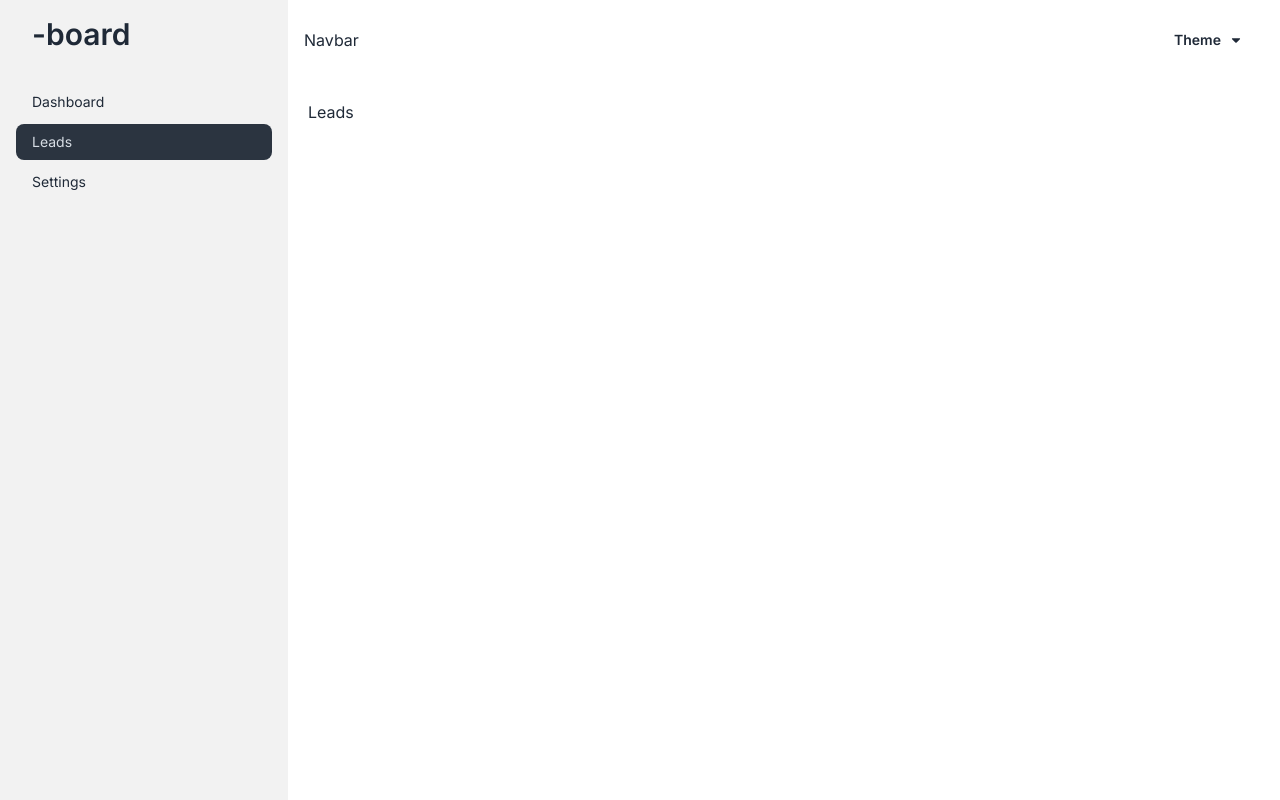
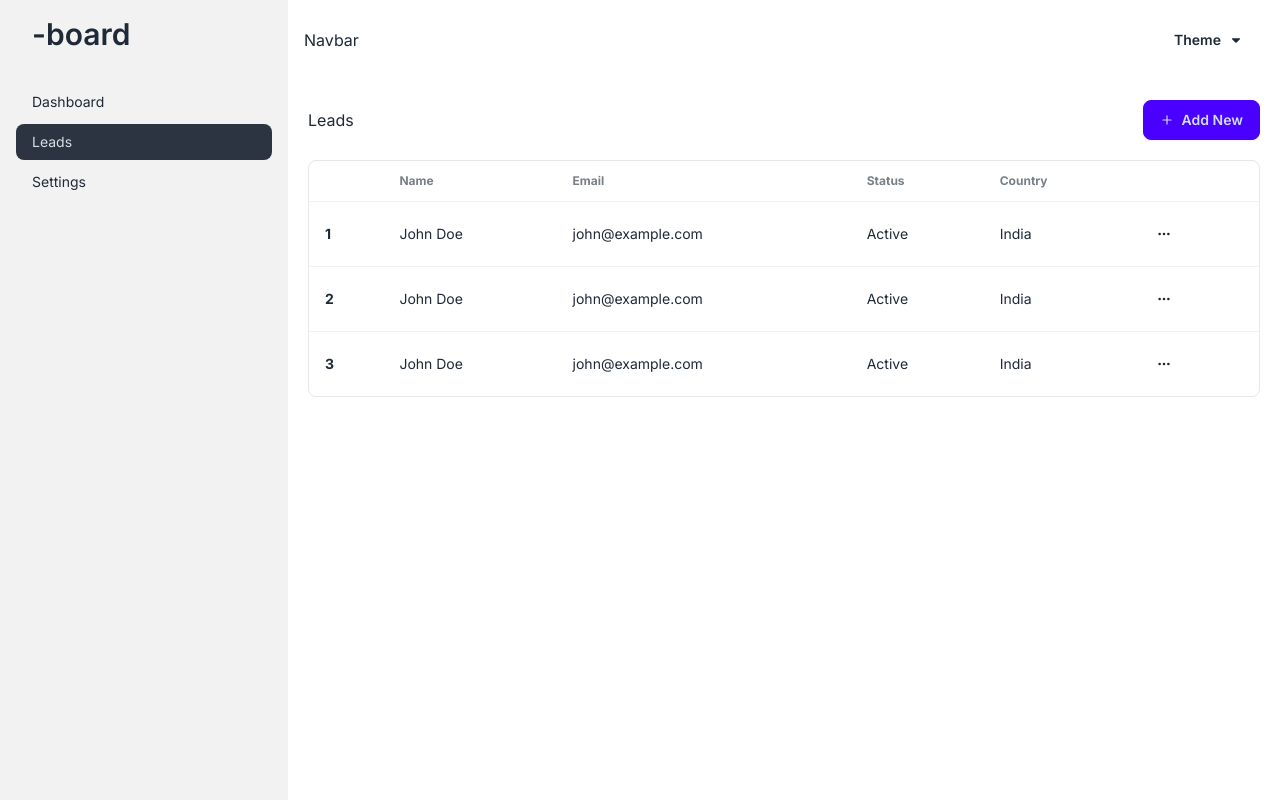
Before and after one commit to itsajaygaur/dashboard, a Next.js app: page /leads in a window 1280 px wide. Built offline with nearby package versions, Linux system fonts and the light colour scheme.

Commit message:
add table in lead page

```diff
--- a/src/app/layout.tsx
+++ b/src/app/layout.tsx
@@ -8,7 +8,7 @@ import { ThemeProvider } from "@/components/theme-provider";
 const inter = Inter({ subsets: ["latin"] });
 
 export const metadata: Metadata = {
-  title: "Create Next App",
+  title: "Dashboard",
   description: "Generated by create next app",
 };
 
--- a/src/app/leads/page.tsx
+++ b/src/app/leads/page.tsx
@@ -1,7 +1,74 @@
+import { BsThreeDots } from "react-icons/bs";
+import { FiPlus } from "react-icons/fi";
+
+const data = [
+  {
+    id: 1,
+    name: "John Doe",
+    image: "https://api.lorem.space/image/face?w=150&h=150",
+    email: "john@example.com",
+    country: "India",
+    status: "Active",
+  },
+  {
+    id: 2,
+    name: "John Doe",
+    image: "https://api.lorem.space/image/face?w=150&h=150",
+    email: "john@example.com",
+    country: "India",
+    status: "Active",
+  },
+  {
+    id: 3,
+    name: "John Doe",
+    image: "https://api.lorem.space/image/face?w=150&h=150",
+    email: "john@example.com",
+    country: "India",
+    status: "Active",
+  },
+];
+
 export default function Leads() {
   return (
     <section className="p-5">
-      <h1>Leads</h1>
+      <div className="flex justify-between gap-5 items-center mb-5">
+        <h1>Leads</h1>
+        <button className="btn btn-primary">
+          <FiPlus /> Add New
+        </button>
+      </div>
+
+      <div className="overflow-x-auto border rounded-lg">
+        <table className="table ">
+          {/* head */}
+          <thead>
+            <tr>
+              <th></th>
+              <th>Name</th>
+              <th>Email</th>
+              <th>Status</th>
+              <th>Country</th>
+            </tr>
+          </thead>
+          <tbody>
+            {data.map((item) => (
+              <tr key={item.id}>
+                <th>{item.id}</th>
+                <td>{item.name}</td>
+                <td>{item.email}</td>
+                <td>{item.status}</td>
+                <td>{item.country}</td>
+                <td>
+                  <button className="btn btn-ghost btn-sm">
+                    <BsThreeDots />
+                  </button>
+                </td>
+              </tr>
+            ))}
+            {/* row 1 */}
+          </tbody>
+        </table>
+      </div>
     </section>
   );
 }
--- a/src/components/navbar.tsx
+++ b/src/components/navbar.tsx
@@ -2,7 +2,7 @@ import { ThemeToggle } from "./theme-toggle";
 
 export default function Navbar() {
   return (
-    <nav className="flex justify-between items-center p-4 sticky top-0 ">
+    <nav className="flex justify-between items-center p-4 sticky z-[2] top-0 ">
       <div>
         <label
           htmlFor="my-drawer"
```
